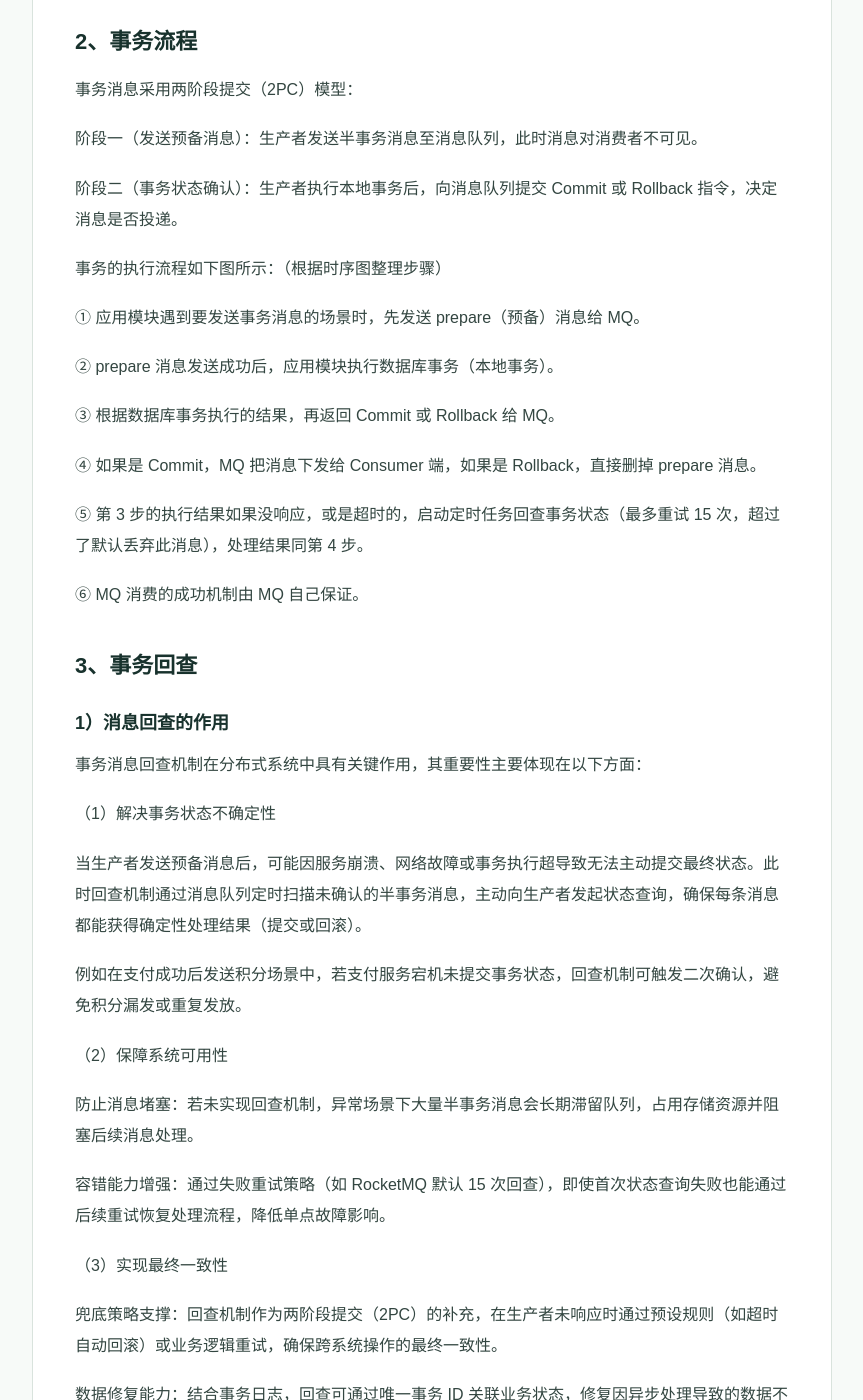
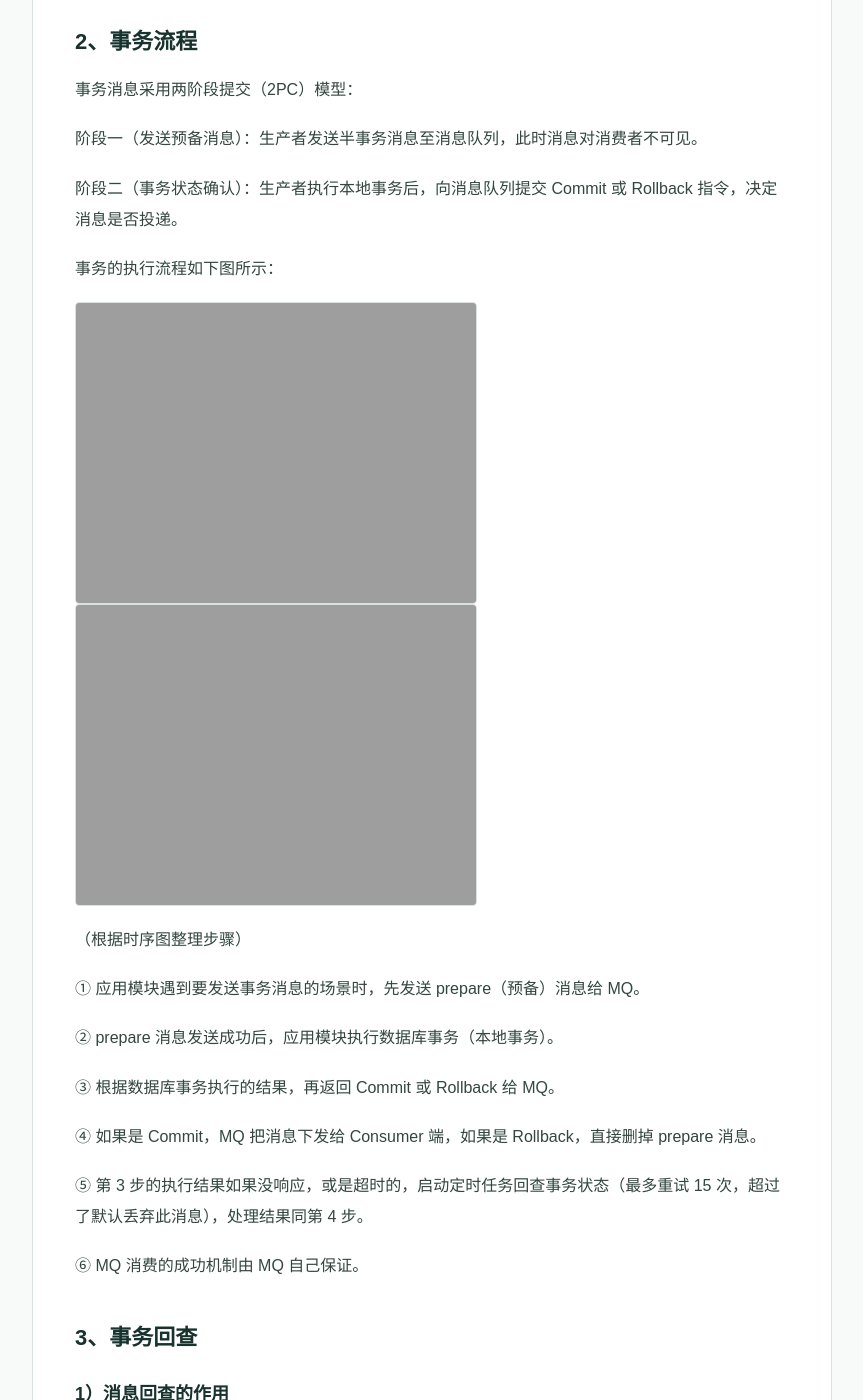
Before and after one commit to XiaoHeiXian/xiaoheixian.github.io, a Jekyll site: the page built from posts/2026-10-04-rocketmq-transaction-message.md, in a window 1280 px wide and 1400 px high, scrolled down 1158 px. Shown: the whole window, without its empty margins (208-1071 px from the left). Built offline with Jekyll 4.4.1, drawn with Linux system fonts in a browser that asks for light colours.

Commit message:
docs: update RocketMQ 事务消息

```diff
--- a/posts/2026-10-04-rocketmq-transaction-message.md
+++ b/posts/2026-10-04-rocketmq-transaction-message.md
@@ -46,7 +46,12 @@ RocketMQ 中的事务 ID（Transaction ID）和消息的 key 都是用来识别
 
 阶段二（事务状态确认）：生产者执行本地事务后，向消息队列提交 Commit 或 Rollback 指令，决定消息是否投递。
 
-事务的执行流程如下图所示：（根据时序图整理步骤）
+事务的执行流程如下图所示：
+
+![架构示意图](https://xiaoheixian.github.io/posts/assets/302_65.png)
+![架构示意图](https://xiaoheixian.github.io/posts/assets/300_65.png)
+
+（根据时序图整理步骤）
 
 ① 应用模块遇到要发送事务消息的场景时，先发送 prepare（预备）消息给 MQ。
 
```
